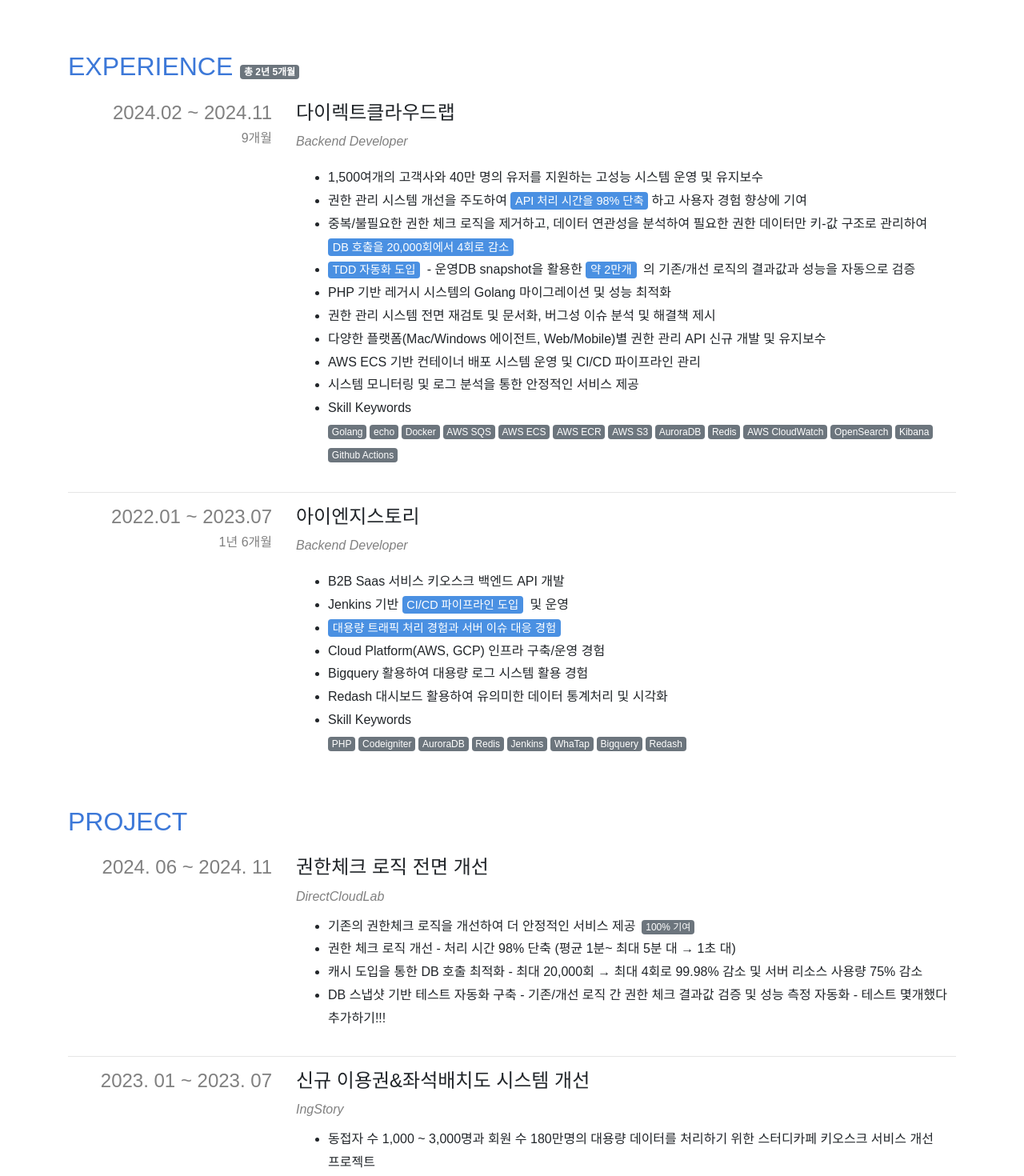
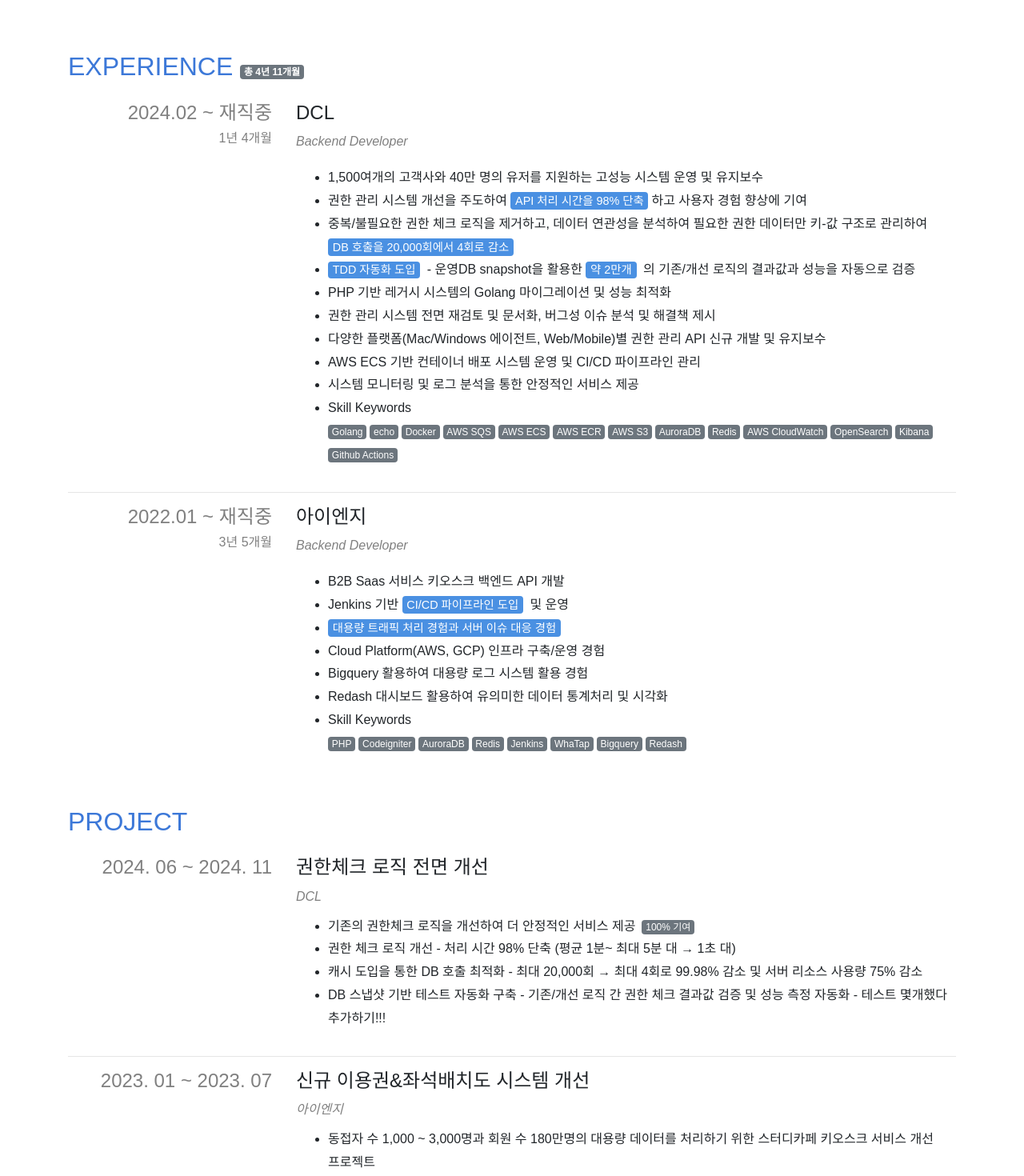
Before and after one commit to jiyeongdev/resume, a Next.js app: page / in a window 1280 px wide. Shown: the part 1960-3430 px from the top of the page at 80% size. Built offline with nearby package versions, Linux system fonts and the light colour scheme; a web font is replaced by a local one.

Commit message:
회사명 약자로

```diff
--- a/payload/conf.ts
+++ b/payload/conf.ts
@@ -1,14 +1,14 @@
 export const COMPANY = {
-  DIRECT_CLOUD_LAB: '다이렉트클라우드랩',
-  ING_STORY: '아이엔지스토리',
-  DIRECT_CLOUD_LAB_ENG: 'DirectCloudLab', // 'DirectCloudLab',
-  ING_STORY_ENG: 'IngStory', // 'IngStory',
+  DIRECT_CLOUD_LAB: 'DCL',
+  ING_STORY: '아이엔지',
+  DIRECT_CLOUD_LAB_ENG: 'DCL', // 'DirectCloudLab',
+  ING_STORY_ENG: '아이엔지', // 'IngStory',
 } as const;
 
 export type CompanyType = typeof COMPANY[keyof typeof COMPANY];
 
 export const EDUCATION = {
-  UNIVERSITY: '가톨릭대학교',
+  UNIVERSITY: '가대',
 } as const;
 
 export type EducationType = typeof EDUCATION[keyof typeof EDUCATION];
--- a/payload/experience.ts
+++ b/payload/experience.ts
@@ -9,7 +9,7 @@ const experience: IExperience.Payload = {
       title: COMPANY.DIRECT_CLOUD_LAB,
       position: 'Backend Developer',
       startedAt: '2024-02',
-      endedAt: '2024-11',
+      // endedAt: '2024-11',
       descriptions: [
         '1,500여개의 고객사와 40만 명의 유저를 지원하는 고성능 시스템 운영 및 유지보수',
         '권한 관리 시스템 개선을 주도하여 **API 처리 시간을 98% 단축**하고 사용자 경험 향상에 기여',
@@ -47,7 +47,7 @@ const experience: IExperience.Payload = {
       title: COMPANY.ING_STORY,
       position: 'Backend Developer',
       startedAt: '2022-01',
-      endedAt: '2023-07',
+      // endedAt: '2023-07',
       descriptions: [
         'B2B Saas 서비스 키오스크 백엔드 API 개발',
         'Jenkins 기반 **CI/CD 파이프라인 도입** 및 운영',
```
Also changed, not shown: 2 other files (tests, documents, lock files or other folders).
